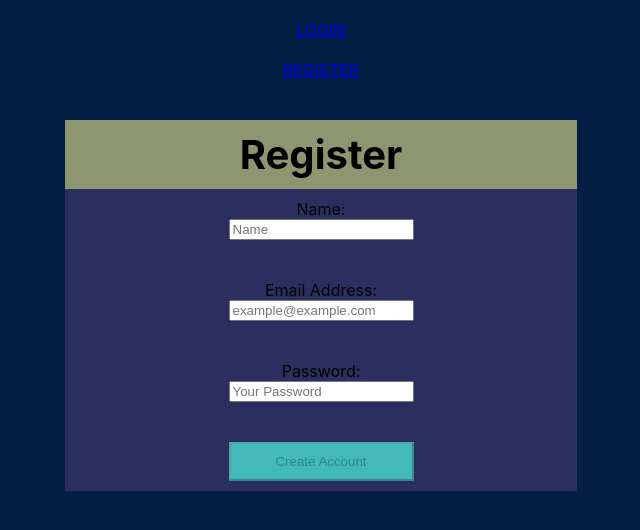
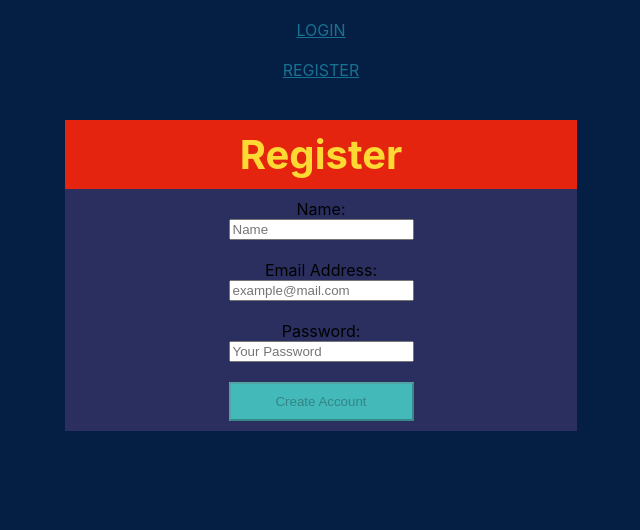
Before and after one commit to eortiz65/Team-Beef-LLC, a React (Create React App) app in the folder client/: page /register in a window 1280 px wide. Shown: the top 530 px of the page, without its empty margins (319-959 px from the left). Built offline with nearby package versions, Linux system fonts and the light colour scheme.

Commit message:
have axios calls working to the back-end, preparing for deployment

```diff
--- a/client/src/App.css
+++ b/client/src/App.css
@@ -47,7 +47,8 @@
 }
 
 .register-title, .login-title {
-  background-color: rgb(141, 150, 112);
+  background-color: rgb(228,36,15);
+  color: rgb(254,217,52);
   font-size: 40px;
   font-weight: 700;
   padding: 10px;
@@ -64,11 +65,12 @@
 
 .nav-link {
   padding: 20px;
+  color: rgb(24,113,145);
 }
-.nav-link:hover {
+/* .nav-link:hover {
   background-color: rgb(27, 73, 73);
   cursor: pointer;
-}
+} */
 
 .right-align {
   margin-left: auto;
--- a/client/src/components/Register.jsx
+++ b/client/src/components/Register.jsx
@@ -1,6 +1,6 @@
 import { useState } from 'react'
 import { useNavigate } from 'react-router-dom'
-import { RegisterAdmin } from '../services/Auth'
+import { RegisterAdmin } from '../services/axios'
 
 const Register = () => {
   let navigate = useNavigate()
@@ -44,16 +44,16 @@ const Register = () => {
                 placeholder="Name"
                 value={formValues.name}
                 required/>
-            <br></br><br></br>
+            <br></br>
             <label> Email Address: </label>
             <input
                 onChange={handleChange}
                 name="email"
                 type="email"
-                placeholder="example@example.com"
+                placeholder="example@mail.com"
                 value={formValues.email}
                 required/>
-            <br></br><br></br>
+            <br></br>
             <label> Password: </label>
             <input
                 onChange={handleChange}
@@ -62,7 +62,7 @@ const Register = () => {
                 placeholder='Your Password'
                 value={formValues.password}
                 required/>
-            <br></br><br></br>
+            <br></br>
             <button className="register-button" disabled={(!formValues.email || !formValues.password || !formValues.name )}>Create Account</button>
         </form>
     </div>
--- a/client/src/services/api.js
+++ b/client/src/services/api.js
@@ -1,7 +1,7 @@
 import Axios from 'axios'
 
-const HEROKU_URL = 'localhost:3000/beef'
-const LOCAL_URL = 'localhost:3000/beef'
+const HEROKU_URL = 'http://localhost:3001/beef'
+const LOCAL_URL = 'http://localhost:3001/beef'
 export const BASE_URL =
   process.env.NODE_ENV === 'teambeef_development' ? LOCAL_URL : HEROKU_URL
 
```
Also changed, not shown: client/src/services/axios.js (renamed from client/src/services/Auth.js).
